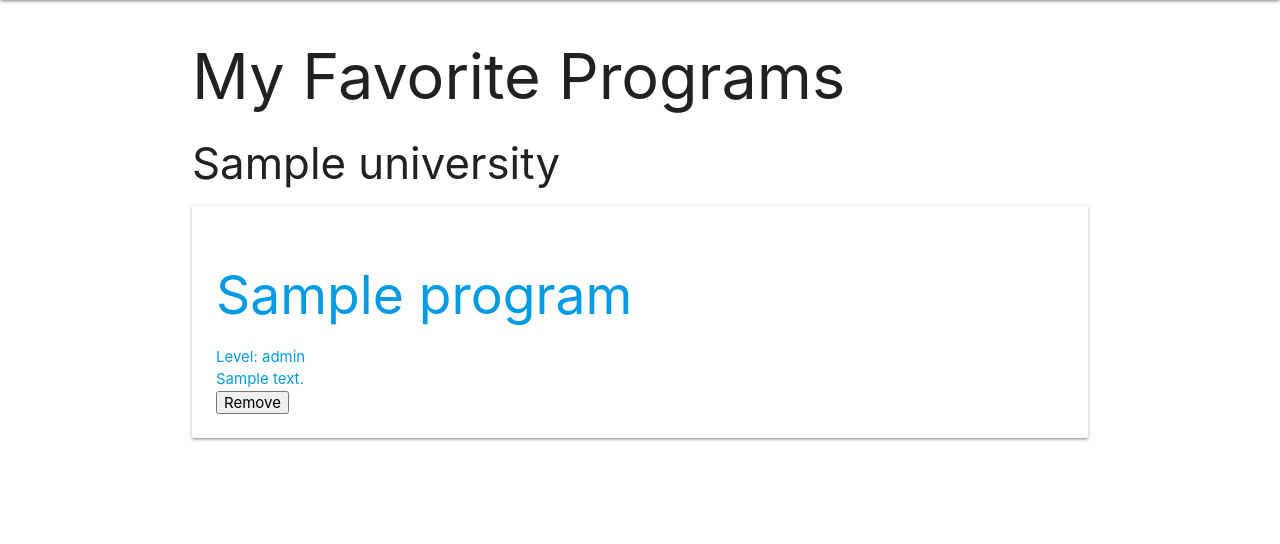
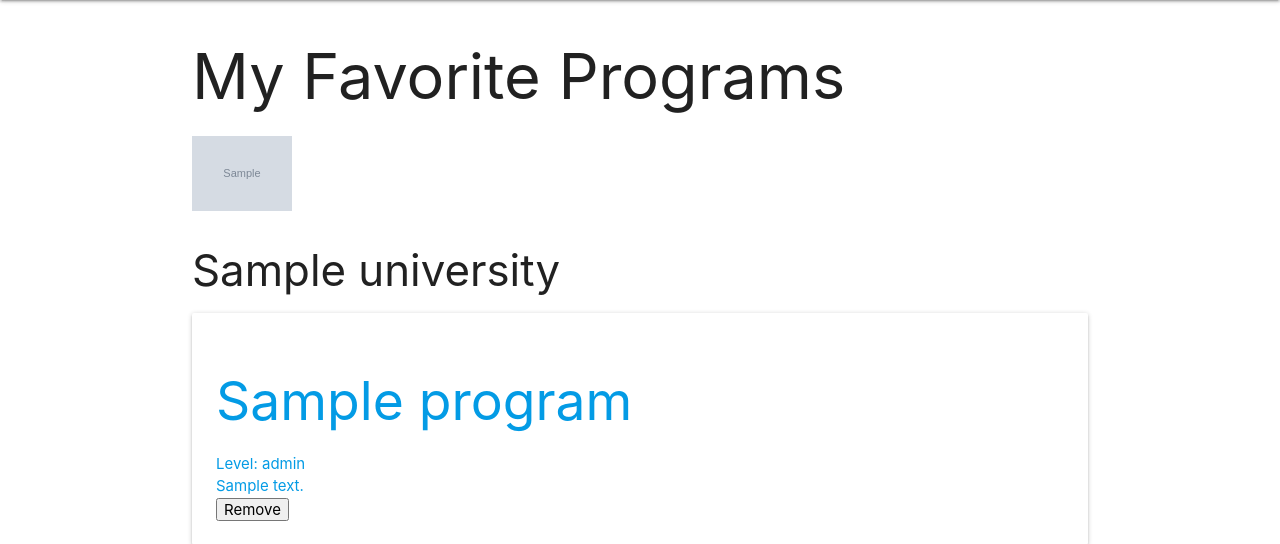
Before and after one commit to NOORSALMAN25/MASARI, a Django app: page /favorites/ in a window 1280 px wide. Shown: the part 64-608 px from the top of the page. Run offline with Django 5.2, Linux system fonts and the light colour scheme; a user stored in the database is signed in; tables that the repository leaves empty hold one stand-in row (values such as "Sample post"); grey boxes marked "Sample" are stand-in pictures.

Commit message:
adding image for uni in myList

```diff
--- a/main_app/templates/myList.html
+++ b/main_app/templates/myList.html
@@ -6,7 +6,17 @@
     {% regroup favorite_programs by university as universities %}
     {% for university in universities %}
       <div>
-        <div><h3>{{ university.grouper.name }}</h3></div>
+        {% load static %}
+        <div class="img-container">
+          <img
+            class="img"
+            src="{% static university.grouper.image|cut:'main_app/static'%}"
+            alt="uni img"
+            style="width: 100px;"
+          />
+        </div>
+        <div>
+          <h3>{{ university.grouper.name }}</h3></div>
         {% for program in university.list %}
           <div class="card">
             <a href="{% url 'program_detail' university_id=program.university.id program_id=program.id %}">
```
